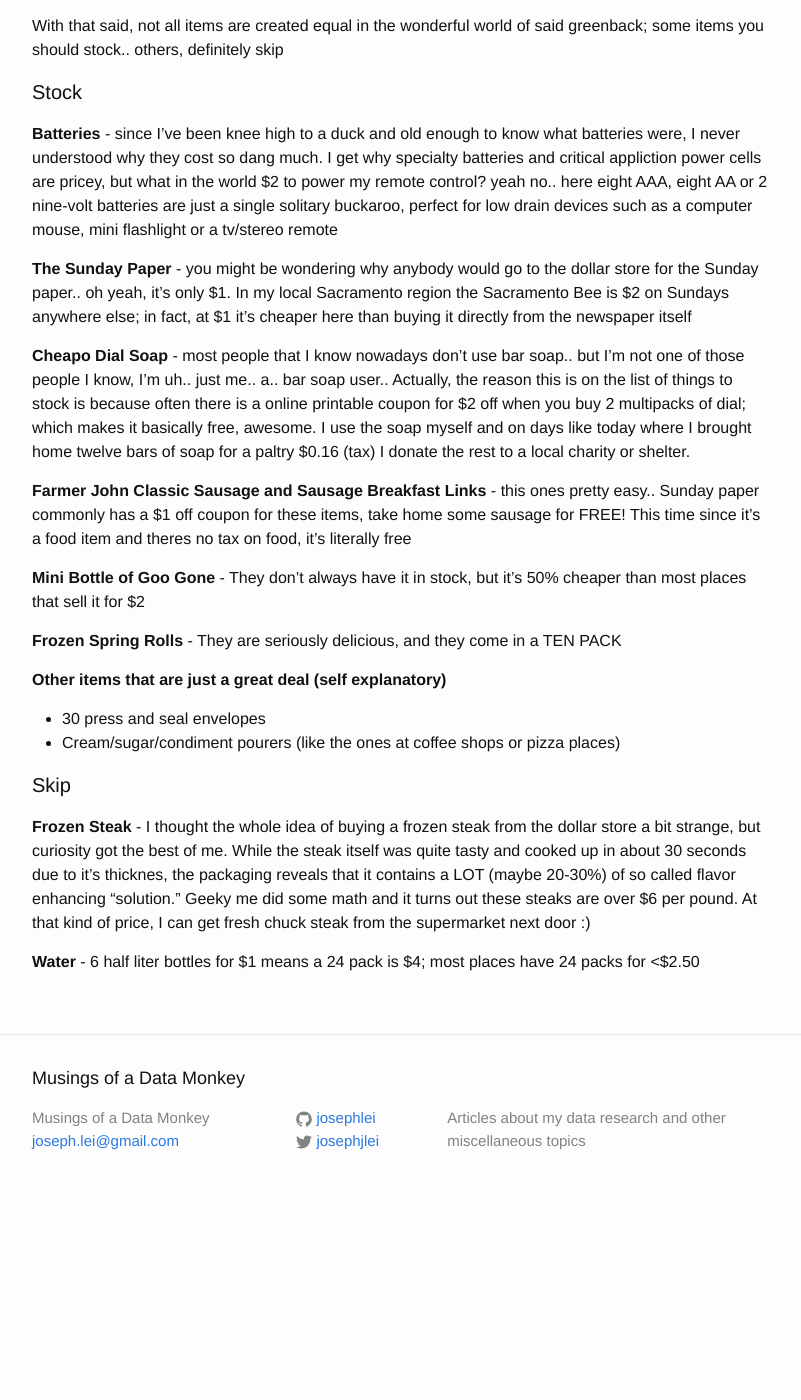
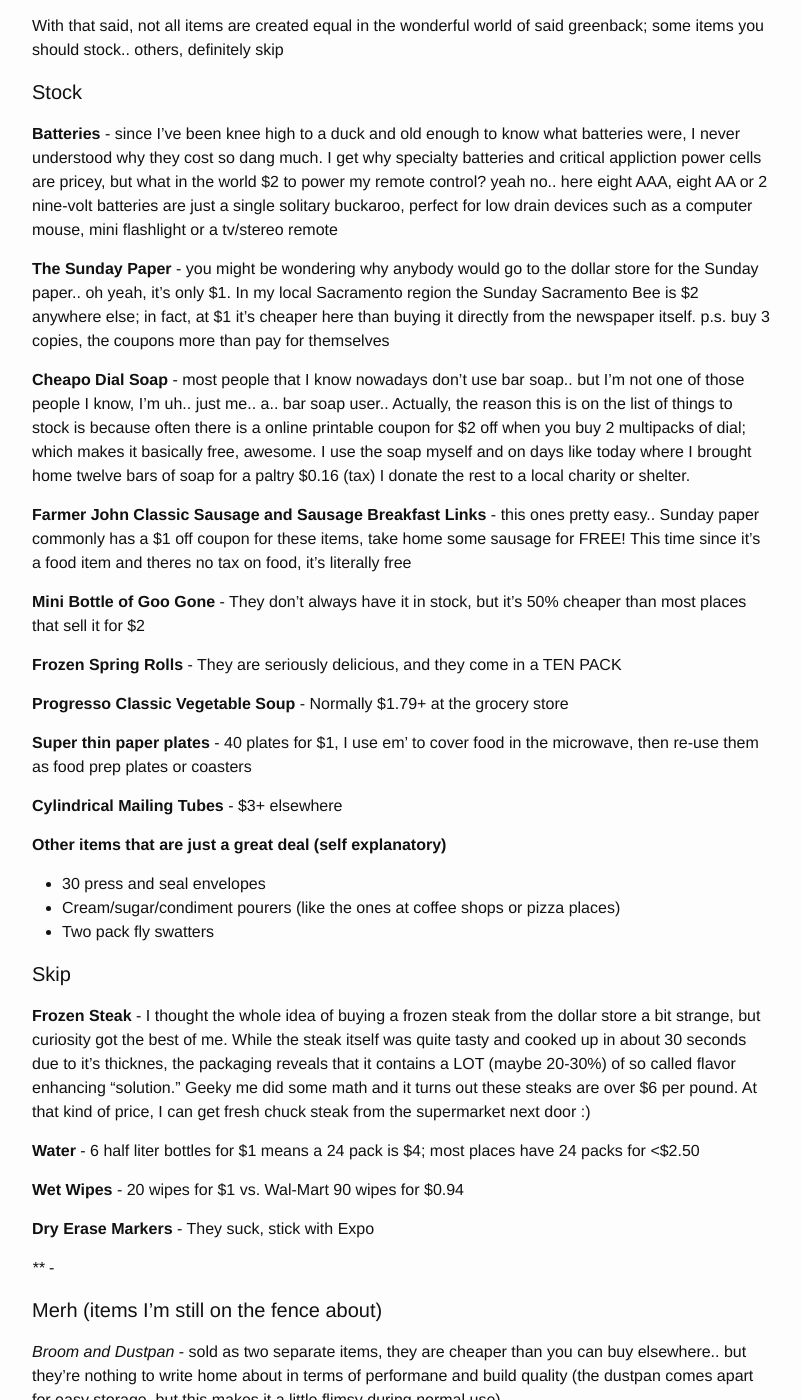
Before and after one commit to josephlei/jjl-website, a Jekyll site: the page built from _posts/2015-08-09-dollar-tree.markdown, in a window 1280 px wide and 1400 px high, scrolled down 372 px. Shown: the whole window, without its empty margins (238-1039 px from the left). Built offline with Jekyll 4.4.1, drawn with Linux system fonts in a browser that asks for light colours; before the commit the page ends 1584 px from its top, so only the background shows below that; some of the changed text lies outside the part shown.

Commit message:
direct shell update

```diff
--- a/_posts/2015-08-09-dollar-tree.markdown
+++ b/_posts/2015-08-09-dollar-tree.markdown
@@ -18,7 +18,7 @@
 
 **Batteries** - since I've been knee high to a duck and old enough to know what batteries were, I never understood why they cost so dang much.  I get why specialty batteries and critical appliction power cells are pricey, but what in the world $2 to power my remote control? yeah no.. here eight AAA, eight AA or 2 nine-volt batteries are just a single solitary buckaroo, perfect for low drain devices such as a computer mouse, mini flashlight or a tv/stereo remote
 
-**The Sunday Paper** - you might be wondering why anybody would go to the dollar store for the Sunday paper.. oh yeah, it's only $1.  In my local Sacramento region the Sacramento Bee is $2 on Sundays anywhere else; in fact, at $1 it's cheaper here than buying it directly from the newspaper itself
+**The Sunday Paper** - you might be wondering why anybody would go to the dollar store for the Sunday paper.. oh yeah, it's only $1.  In my local Sacramento region the Sunday Sacramento Bee is $2 anywhere else; in fact, at $1 it's cheaper here than buying it directly from the newspaper itself.  p.s. buy 3 copies, the coupons more than pay for themselves
 
 **Cheapo Dial Soap** - most people that I know nowadays don't use bar soap.. but I'm not one of those people I know, I'm uh.. just me.. a.. bar soap user.. Actually, the reason this is on the list of things to stock is because often there is a online printable coupon for $2 off when you buy 2 multipacks of dial; which makes it basically free, awesome.  I use the soap myself and on days like today where I brought home twelve bars of soap for a paltry $0.16 (tax) I donate the rest to a local charity or shelter.
 
@@ -28,9 +28,16 @@
 
 **Frozen Spring Rolls** - They are seriously delicious, and they come in a TEN PACK
 
+**Progresso Classic Vegetable Soup** - Normally $1.79+ at the grocery store
+
+**Super thin paper plates** - 40 plates for $1, I use em' to cover food in the microwave, then re-use them as food prep plates or coasters
+
+**Cylindrical Mailing Tubes** - $3+ elsewhere
+
 **Other items that are just a great deal (self explanatory)**
 * 30 press and seal envelopes
 * Cream/sugar/condiment pourers (like the ones at coffee shops or pizza places)
+* Two pack fly swatters
 
 
 ####Skip
@@ -38,3 +45,13 @@
 **Frozen Steak** - I thought the whole idea of buying a frozen steak from the dollar store a bit strange, but curiosity got the best of me.  While the steak itself was quite tasty and cooked up in about 30 seconds due to it's thicknes, the packaging reveals that it contains a LOT (maybe 20-30%) of so called flavor enhancing "solution."  Geeky me did some math and it turns out these steaks are over $6 per pound.  At that kind of price, I can get fresh chuck steak from the supermarket next door :)
 
 **Water** - 6 half liter bottles for $1 means a 24 pack is $4; most places have 24 packs for <$2.50
+
+**Wet Wipes** - 20 wipes for $1 vs. Wal-Mart 90 wipes for $0.94
+
+**Dry Erase Markers** - They suck, stick with Expo
+
+**** -
+
+####Merh (items I'm still on the fence about)
+
+*Broom and Dustpan* - sold as two separate items, they are cheaper than you can buy elsewhere.. but they're nothing to write home about in terms of performane and build quality (the dustpan comes apart for easy storage, but this makes it a little flimsy during normal use)
```
